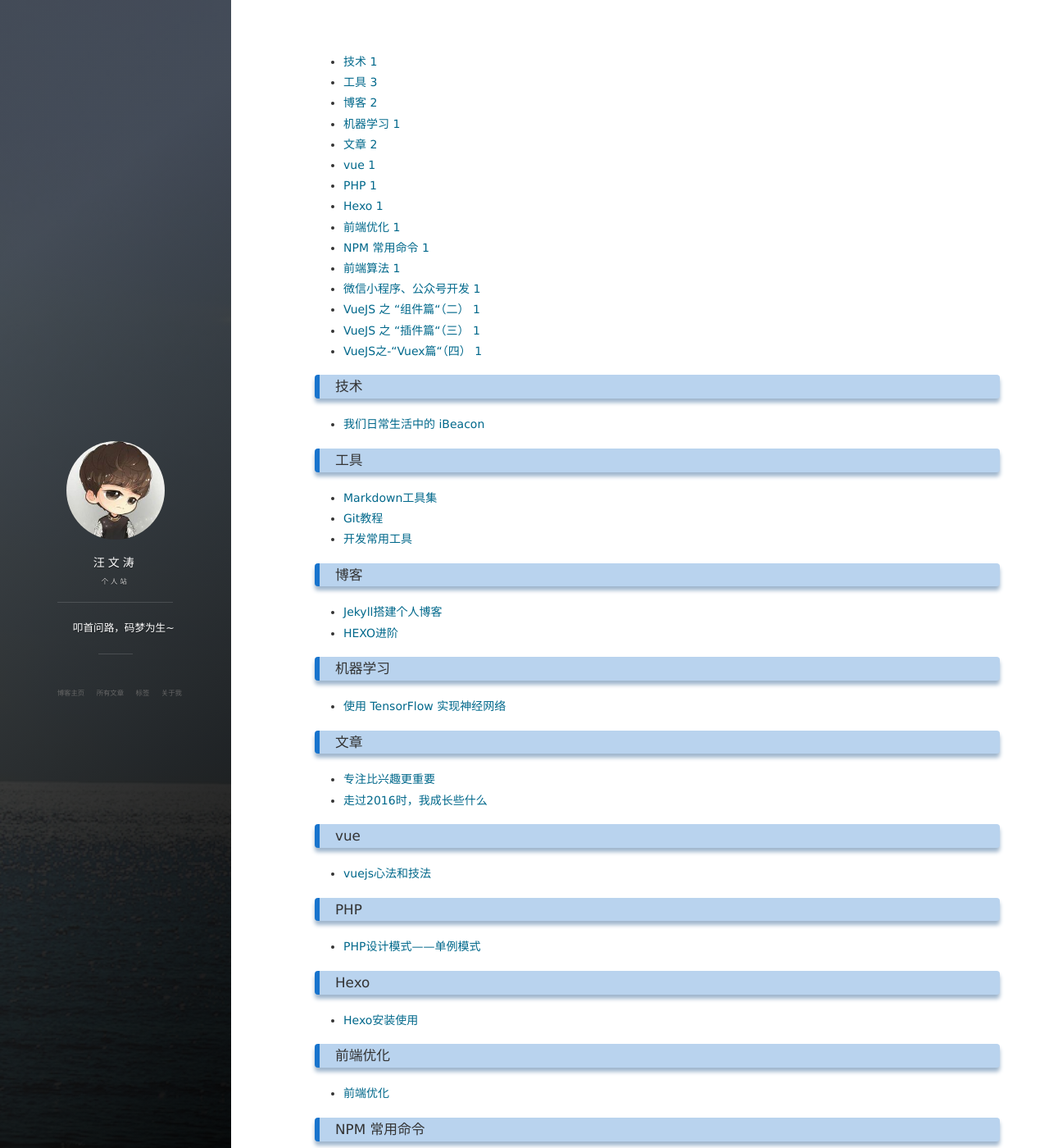
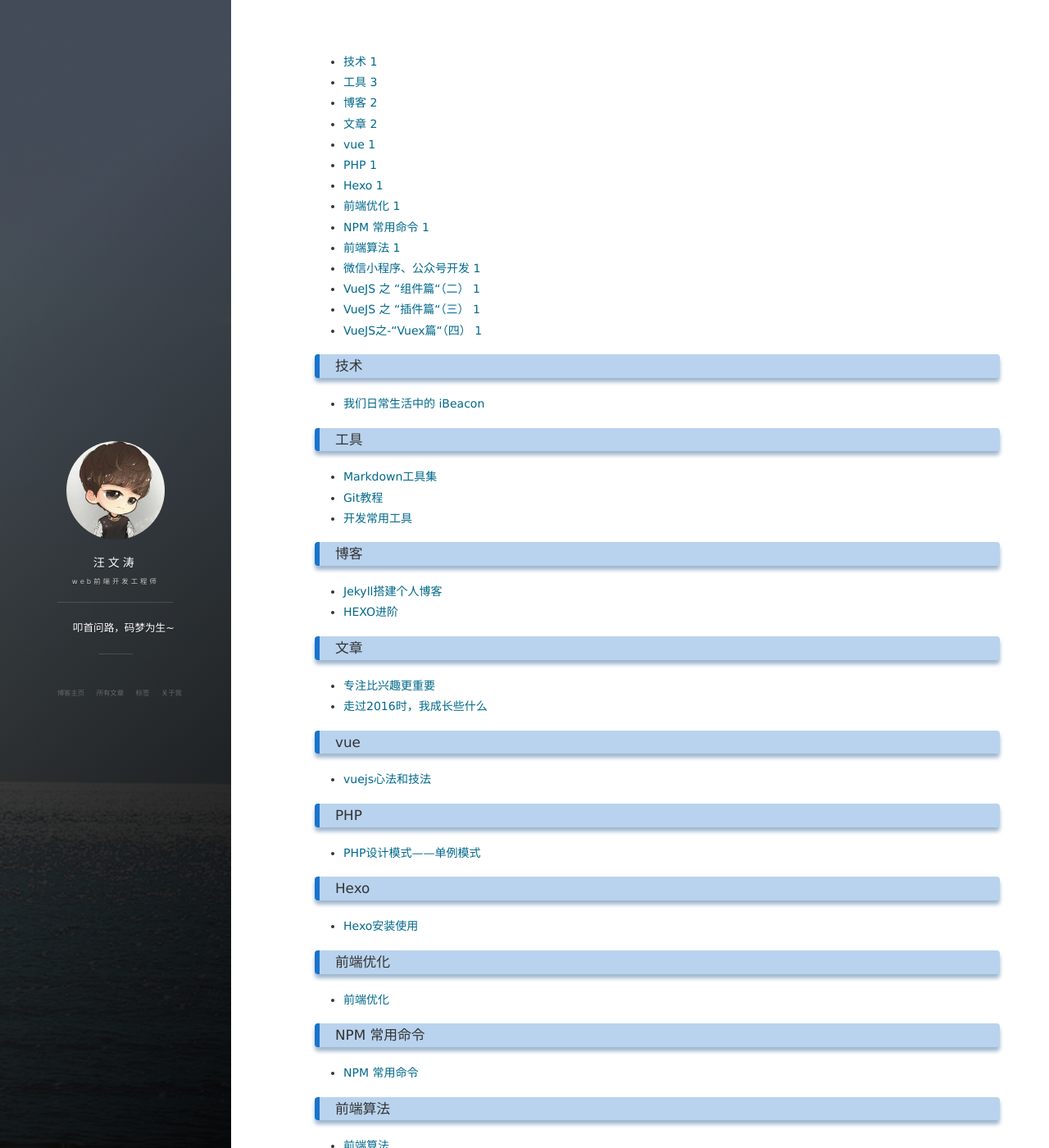
Before and after one commit to gzwwt2016/gzwwt2016.github.io, a Jekyll site: the page built from tags.html, in a window 1280 px wide and 1400 px high. Shown: the whole window at 82% size. Built offline with Jekyll 4.4.1, drawn with Linux system fonts in a browser that asks for light colours; nearby versions of some CDN libraries; comment, search, counter and statistics services are not loaded; part of the change alters nothing that is shown.

Commit message:
更新图像

````diff
--- a/_config.yml
+++ b/_config.yml
@@ -1,11 +1,11 @@
 # Basic
 title: 汪文涛
-subtitle: 个人站
+subtitle: web前端开发工程师
 description: 叩首问路，码梦为生~
 # 头像里面的标题
 avatarTitle: leopardpan
 # 头像里面的描述
-avatarDesc: iOS / 机器学习
+avatarDesc: web前端开发
 url: "http://baixin.io"
 
 # Comment
--- a/_posts/2016-11-20-neural_networks_using_TensorFlow.md
+++ /dev/null
@@ -1,528 +0,0 @@
----
-layout: post
-title: 使用 TensorFlow 实现神经网络
-date: 2016-11-20
-tags: 机器学习
----
-
-## 介绍
-
-　　一直关注 `数据科学` 、 `机器学习` 的同学，一定会经常看到或听到关于 `深度学习` 和 `神经网络` 相关信息。如果你对 `深度学习` 感兴趣，但却还没有实际动手操作过，你可以从这里得到实践。
-
-　　在本文中，我将介绍 `TensorFlow` , 帮你了解 `神经网络` 的实际作用，并使用 `TensorFlow` 来解决现实生活中的问题。 读这篇文章前，需要知道 `神经网络` 的基础知识和一些熟悉编程理念，文章中的代码是使用 `Pyhton` 编写的，所以还需要了解一些 `Python` 的基本语法，才能更有利对于文章的理解。
-
-
-<div align="center">
-	<img src="/images/posts/tfimg/logo.jpg" height="300" width="500">
-</div>
-
-
-### 目录
-
-* [什么时候应用神经网络？](#When-to-apply-neural-net)
-* [通常神经网络能解决的问题](#solve-problems)
-* [了解图像数据和主流的库来解决问题](#popular-libraries)
-* [什么是 TensorFlow？](#What-is-TensorFlow)
-* [TensorFlow 一个 典型 的 “ 流 ”](#A-typical-flow)
-* [在 TensorFlow 中实现 MLP](#MLP)
-* [TensorFlow 的限制](#Limitations-of-TensorFlow)
-* [TensorFlow 与其他库](#vs-libraries)
-* [从这里去哪里？](#Where-to-go-from-here)
-
-
-### <a name="When-to-apply-neural-net"></a>什么时候用神经网络？
-
-　　`神经网络` 已经在相当一段时间成为机器学习中的焦点。 对于 `神经网络` 和 `深度学习` 上这里有更详细的解释 [点击阅读](https://www.analyticsvidhya.com/blog/2016/08/evolution-core-concepts-deep-learning-neural-networks/) 。 其 “更深” 的功能在许多领域都有取得巨大的突破，如图像识别，语音和自然语言处理等。
-
-　　主要的问题在于如何用好 `神经网络` ？现在，每天都会有许多新发现，这个领域就像一个金矿，为了成为这个 “淘金热” 的一部分，必须记住几件事：
-
-* **首先，`神经网络` 需要有明确和翔实的数据（主要是大数据）训练**， 试着想象 `神经网络` 作为一个孩子，它一开始会观察它父母走路，然后它试图自己走，每一步就像学习执行一个特定的任务。 它可能会失败几次，但经过几次失败的尝试，它将会如何走路。所以需要为孩子提供更多的机会，如果不让它走，它可能永远不会学习如何走路。
-
-* **一些人会利用 `神经网络` 解决复杂的问题，如图像处理，**  `神经网络` 属于一类代表学习的算法，这些算法可以把复杂的问题分解为简单的形式，使他们成为可以理解的（或 “可表示”），就像吞咽食物之前的咀嚼，让我们更容易吸收和消化。这个分解的过程如果使用传统的算法来实现也可以，但是实现过程将会很困难。
-
-* **选择适当类型的 `神经网络` ，来解决问题，**  每个问题的复杂情况都不一样，所以数据决定你解决问题的方式。 例如，如果问题是序列生成的问题，`递归神经网络` 更合适。如果它是图像相关的问题，想更好地解决可以采取 `卷积神经网络`。
-
-* **最后最重要的就是 `硬件` 要求了，硬件是运行 `神经网络` 模型的关键。** 神经网被 “发现” 很久以前，他们在近年来得到推崇的主要的原因就是计算资源更好，能更大发挥它的光芒，如果你想使用 `神经网络` 解决这些现实生活中的问题，那么你得准备购买一些高端的硬件了😆！
-
-### <a name="solve-problems"></a>通常神经网络解决的问题
-
-　　神经网络是一种特殊类型的 机器学习（ML）算法。 因此，作为每个 ML 算法都遵循 数据预处理 、模型建立 和 模型评估 的工作流流程。为了简明起见，下面列出了如何处理 `神经网络` 问题的 TODO 列表。
-
-* 检查它是否为 神经网络 ，把它看成一个传统的算法问题
-* 做一个调查，哪个 神经网络 框架最适合解决这个问题
-* 定义 神经网络 框架，通过它选择对应的 编程语言 和 库
-* 将数据转换为正确的格式并分批分割
-* 根据您的需要预处理数据
-* 增强数据以增加大小并制作更好的训练模型
-* 批次供给到 神经网络
-* 训练和监测，培训和验证数据集的变化
-* 测试你的模型，并保存以备将来使用
-
-　　本文将专注于图像数据，我们从 TensorFlow 入手。
-
-### <a name="popular-libraries"></a>了解图像数据和主流的库来解决问题
-
-　　图像大多排列为 3-D 阵列，具体指 高度、宽度 和 颜色通道。例如，如果你使用电脑截屏，它将首先转换成一个 3-D 数组，然后压缩它为 '.jpeg' 或 '.png' 文件格式。
-
-　　虽然这些图像对于人类来说很容易理解，但计算机很难理解它们。 这种现象称为“语义空隙”。我们的大脑可以看看图像，并在几秒钟内读懂完整的图片。但计算机会将图像看作一个数字数组，问题来了，它想知道这是一张什么样的图像，我们应该怎么样把图像解释给机器它才能读懂？
-
-　　在早期，人们试图将图像分解为机器的 “可理解” 格式，如“模板”。例如，面部总是具有在每个人中有所保留的特定结构，例如眼睛，鼻子或我们的脸的形状。 但是这种方法将是有缺陷的，因为当要识别的对象的数量将增加到一定量级时，“模板” 将不成立。
-
-　　2012年一个深层神经网络架构赢得了 ImageNet 的挑战，从自然场景中识别对象，它在即将到来的 ImageNet 挑战中继续统治其主权，从而证明了解决图像问题的有用性。
-人们通常使用哪些 库 / 语言 来解决图像识别问题？[最近的一次调查](https://www.analyticsvidhya.com/blog/2016/08/deep-learning-path/)中，最流行的深度学习库，支持的最友好的语言有 Python ，其次是 Lua ，对 Java 和 Matlab 支持的也有。最流行的库举几个例子：
-
-* [Caffe](http://caffe.berkeleyvision.org/)
-* [DeepLearning4j](http://deeplearning4j.org/)
-* [TensorFlow](https://www.tensorflow.org/)
-* [Theano](http://www.deeplearning.net/software/theano)
-* [Torch](http://torch.ch/)
-
-现在，我们了解了图像的存储方式以及使用的常用库，让我们看看 `TensorFlow` 提供的功能。
-
-### <a name="What-is-TensorFlow"></a>什么是 TensorFlow ？
-
-让我们从官方定义开始.
-
-　　“`TensorFlow` 是一个开源软件库，用于使用数据流图进行数值计算。图中的节点表示数学运算，而图边表示在它们之间传递的多维数据阵列（也称为张量）。 灵活的架构允许您使用单一 API 将计算部署到桌面、服务器或移动设备中的一个或多个的 CPU 或 GPU 中。
-
-![](http://www.tensorfly.cn/images/tensors_flowing.gif)
-
-
-　　如果感觉这听起来太高大上，不要担心。这里有我简单的定义，`TensorFlow` 看起来没什么，只是 numpy 有些难以理解。如果你以前使用过 numpy ，理解 TensorFlow 将是手到擒来！ numpy 和 TensorFlow 之间的主要区别是 TensorFlow 遵循惰性编程范例。 TensorFlow 的操作基本上都是对 session 的操作，它首先构建一个所有操作的图形，当我们调用 session 时 TensorFlow 就开始工作了。它通过将内部数据表示转换为张量（Tensor，也称为多维数组）来构建为可扩展的。 构建计算图可以被认为是 TensorFlow 的主要成分。想更多地了解一个计算图形的数学结构，可以阅读 [这篇文章](http://colah.github.io/posts/2015-08-Backprop/) 。
-
-　　通过上面的介绍，很容易将 TensorFlow 分类为神经网络库，但它不仅仅是如此。它被设计成一个强大的神经网络库， 但它有能力做更多的事情。可以构建它为其他机器学习算法，如 决策树 或 k-最近邻，你可以从字面上理解，你可以做一切你在 numpy 上能做的事情！我们暂且称它为 “全能的 numpy” 。
-
-**使用 TensorFlow 的优点是：**
-
-* **它有一个直观的结构** ，顾名思义它有 “张量流”，你可以轻松地可视每个图中的每一个部分。
-* **轻松地在 cpu / gpu 上进行分布式计算**
-* **平台的灵活性**  。可以随时随地运行模型，无论是在移动端、服务器还是 PC 上。
-
-### <a name="A-typical-flow"></a>TensorFlow 的典型 “流”
-
-　　每个库都有自己的“实现细节”，即一种写其遵循其编码范例的方式。 例如，当实现 scikit-learn 时，首先创建所需算法的对象，然后在训练和测试集上构建一个模型获得预测，如下所示：
-
-```python
-
-# define hyperparamters of ML algorithm
-clf = svm.SVC(gamma=0.001, C=100.)
-# train
-clf.fit(X, y)
-# test
-clf.predict(X_test)
-```
-
-正如我前面所说，TensorFlow 遵循一种懒惰的方法。 在 TensorFlow 中运行程序的通常工作流程如下：
-
-* **建立一个计算图**， 任何的数学运算可以使用 TensorFlow 支撑。
-* **初始化变量**， 编译预先定义的变量
-* **创建 session**， 这是神奇的开始的地方 ！
-* **在 session 中运行图**， 编译图形被传递到 session ，它开始执行它。
-* **关闭 session**， 结束这次使用。
-
-TensoFlow 中使用的术语很少
-
-```
-placeholder：将数据输入图形的一种方法
-feed_dict：将数值传递到计算图的字典
-```
-
-让我们写一个小程序来添加两个数字！
-
-```pyhton
-
-# import tensorflow
-import tensorflow as tf
-
-# build computational graph
-a = tf.placeholder(tf.int16)
-b = tf.placeholder(tf.int16)
-
-addition = tf.add(a, b)
-
-# initialize variables
-init = tf.initialize_all_variables()
-
-# create session and run the graph
-with tf.Session() as sess:
-    sess.run(init)
-    print "Addition: %i" % sess.run(addition, feed_dict={a: 2, b: 3})
-
-# close session
-sess.close()
-```
-
-### <a name="MLP"></a>在 TensorFlow 中实现神经网络
-
-*注意：我们可以使用不同的神经网络体系结构来解决这个问题，但是为了简单起见，我们在深入实施中讨论 `前馈多层感知器`。*
-
-让我们记住对神经网络的了解。
-
-神经网络的典型实现如下：
-
-* 定义要编译的神经网络体系结构
-* 将数据传输到模型
-* 整个运行中，数据首先被分成批次，以便它可以被摄取。首先对批次进行预处理，扩增，然后送入神经网络进行训练
-* 然后，模型被逐步地训练
-* 显示特定数量的时间步长的精度
-* 训练后保存模型供将来使用
-* 在新数据上测试模型并检查其运行方式
-
-在这里，我们解决了我们深刻的学习实践中的问题 - [识别数字]，让再我们花一点时间看看问题陈述。
-
-　　我们的问题是图像识别，以识别来自给定的 28×28 图像的数字。 我们有一个图像子集用于训练，其余的用于测试我们的模型。首先下载训练和测试文件。数据集包含数据集中所有图像的压缩文件， train.csv 和 test.csv 都有相应的训练和测试图像的名称。数据集中不提供任何其他功能，只是原始图像以 “.png” 格式提供。
-
-　　如之前说的，我们将使用 TensorFlow 来创建一个神经网络模型。 所以首先在你的系统中安装 TensorFlow 。 请参考 [官方的安装指南](https://github.com/tensorflow/tensorflow/blob/master/tensorflow/g3doc/get_started/os_setup.md) 进行安装，按您的系统规格。
-
-我们将按照上述模板
-
-* 让我们来 导入所有需要的模块
-
-```python
-
-%pylab inline
-
-import os
-import numpy as np
-import pandas as pd
-from scipy.misc import imread
-from sklearn.metrics import accuracy_score
-import tensorflow as tf
-
-```
-
-* 让我们来 设置一个种子值，这样我们就可以控制我们的模型随机性
-
-```python
-
-# To stop potential randomness
-seed = 128
-rng = np.random.RandomState(seed)
-
-```
-
-* 第一步是设置目录路径，以便保管！
-
-```python
-
-root_dir = os.path.abspath('../..')
-data_dir = os.path.join(root_dir, 'data')
-sub_dir = os.path.join(root_dir, 'sub')
-
-# check for existence
-os.path.exists(root_dir)
-os.path.exists(data_dir)
-os.path.exists(sub_dir)
-
-```
-
-* 现在让我们读取我们的数据集，这些是 .csv 格式，并有一个文件名以及相应的标签
-
-```python
-
-train = pd.read_csv(os.path.join(data_dir，'Train'，'train.csv'))
-test = pd.read_csv(os.path.join（data_dir，'Test.csv'))
-sample_submission = pd.read_csv(os.path.join(data_dir，'Sample_Submission.csv'))
-train.head()
-
-```
-
-|    | 文件名 | 标签 |
-| -- |:-----:| ---:|
-|  0 | 0.png |  4  |
-|  1 | 1.png |  9  |
-|  2 | 2.png |  1  |
-|  3 | 3.png |  7  |
-|  4 | 4.png |  3  |
-
-
-* 让我们看看我们的数据是什么样子！我们读取我们的形象并显示出来。
-
-```python
-
-img_name = rng.choice(train.filename)
-filepath = os.path.join(data_dir, 'Train', 'Images', 'train', img_name)
-
-img = imread(filepath, flatten=True)
-
-pylab.imshow(img, cmap='gray')
-pylab.axis('off')
-pylab.show()
-
-```
-
-![](https://www.analyticsvidhya.com/wp-content/uploads/2016/10/3.png)
-
-上面的图像表示为 numpy 数组，如下所示
-
-![](https://www.analyticsvidhya.com/wp-content/uploads/2016/10/one.png)
-
-
-* 为了方便数据操作，让我们 的存储作为 numpy 的阵列的所有图片
-
-```python
-
-temp = []
-for img_name in train.filename:
-    image_path = os.path.join(data_dir, 'Train', 'Images', 'train', img_name)
-    img = imread(image_path, flatten=True)
-    img = img.astype('float32')
-    temp.append(img)
-
-train_x = np.stack(temp)
-
-temp = []
-for img_name in test.filename:
-    image_path = os.path.join(data_dir, 'Train', 'Images', 'test', img_name)
-    img = imread(image_path, flatten=True)
-    img = img.astype('float32')
-    temp.append(img)
-
-test_x = np.stack(temp)
-```
-
-* 由于这是典型的 ML 问题，为了测试我们的模型的正确功能，我们创建一个验证集，让我们以 70:30 的分割训练集 和 验证集
-
-```python
-
-split_size = int(train_x.shape[0]*0.7)
-
-train_x, val_x = train_x[:split_size], train_x[split_size:]
-train_y, val_y = train.label.values[:split_size], train.label.values[split_size:]
-
-```
-
-* 我们定义一些辅助函数，我们稍后在我们的程序中使用
-
-
-```python
-
-def dense_to_one_hot(labels_dense, num_classes=10):
-    """Convert class labels from scalars to one-hot vectors"""
-    num_labels = labels_dense.shape[0]
-    index_offset = np.arange(num_labels) * num_classes
-    labels_one_hot = np.zeros((num_labels, num_classes))
-    labels_one_hot.flat[index_offset + labels_dense.ravel()] = 1
-
-    return labels_one_hot
-
-def preproc(unclean_batch_x):
-    """Convert values to range 0-1"""
-    temp_batch = unclean_batch_x / unclean_batch_x.max()
-
-    return temp_batch
-
-def batch_creator(batch_size, dataset_length, dataset_name):
-    """Create batch with random samples and return appropriate format"""
-    batch_mask = rng.choice(dataset_length, batch_size)
-
-    batch_x = eval(dataset_name + '_x')[[batch_mask]].reshape(-1, 784)
-    batch_x = preproc(batch_x)
-
-    if dataset_name == 'train':
-        batch_y = eval(dataset_name).ix[batch_mask, 'label'].values
-        batch_y = dense_to_one_hot(batch_y)
-
-    return batch_x, batch_y
-
-```
-
-* 主要部分！ 让我们定义我们的神经网络架构。 我们定义一个神经网络具有 3 层，输入、隐藏 和 输出， 输入和输出中的神经元数目是固定的，因为输入是我们的 28×28 图像，并且输出是表示类的 10×1 向量。 我们在隐藏层中取 500 神经元。这个数字可以根据你的需要变化。我们把值 赋给 其余变量。 可以阅读 [神经网络的基础知识的文章](https://www.analyticsvidhya.com/blog/2016/03/introduction-deep-learning-fundamentals-neural-networks/) ，以更深的了解它是如何工作。
-
-```python
-
-### set all variables
-
-# number of neurons in each layer
-
-input_num_units = 28*28
-
-hidden_num_units = 500
-
-output_num_units = 10
-
-# define placeholders
-x = tf.placeholder(tf.float32, [None, input_num_units])
-y = tf.placeholder(tf.float32, [None, output_num_units])
-
-# set remaining variables
-epochs = 5
-batch_size = 128
-learning_rate = 0.01
-
-### define weights and biases of the neural network (refer this article if you don't understand the terminologies)
-
-weights = {
-    'hidden': tf.Variable(tf.random_normal([input_num_units, hidden_num_units], seed=seed)),
-    'output': tf.Variable(tf.random_normal([hidden_num_units, output_num_units], seed=seed))
-}
-
-biases = {
-    'hidden': tf.Variable(tf.random_normal([hidden_num_units], seed=seed)),
-    'output': tf.Variable(tf.random_normal([output_num_units], seed=seed))
-}
-
-```
-
-* 现在创建我们的神经网络计算图
-
-```python
-
-hidden_layer = tf.add(tf.matmul(x, weights['hidden']), biases['hidden'])
-hidden_layer = tf.nn.relu(hidden_layer)
-
-output_layer = tf.matmul(hidden_layer, weights['output']) + biases['output']
-
-```
-
-* 此外，我们需要定义神经网络的成本
-
-```python
-
-cost = tf.reduce_mean(tf.nn.softmax_cross_entropy_with_logits(output_layer, y))
-
-```
-
-* 设置优化器，即我们的反向传播算法。 这里我们使用 [Adam](https://arxiv.org/abs/1412.6980) ，这是梯度下降算法的高效变体。 有在 tensorflow 可用许多其它优化（参照 [此处](https://www.tensorflow.org/versions/r0.11/api_docs/python/train.html#optimizers) ）
-
-```python
-
-optimizer = tf.train.AdamOptimizer(learning_rate=learning_rate).minimize(cost)
-
-```
-* 定义我们的神经网络结构后，让我们来 初始化所有的变量
-
-```python
-
-init = tf.initialize_all_variables()
-
-```
-
-* 现在让我们创建一个 Session ，并在 Session 中运行我们的神经网络。我们还验证我们创建的验证集的模型准确性
-
-```python
-
-with tf.Session() as sess:
-    # create initialized variables
-    sess.run(init)
-
-    ### for each epoch, do:
-    ###   for each batch, do:
-    ###     create pre-processed batch
-    ###     run optimizer by feeding batch
-    ###     find cost and reiterate to minimize
-
-    for epoch in range(epochs):
-        avg_cost = 0
-        total_batch = int(train.shape[0]/batch_size)
-        for i in range(total_batch):
-            batch_x, batch_y = batch_creator(batch_size, train_x.shape[0], 'train')
-            _, c = sess.run([optimizer, cost], feed_dict = {x: batch_x, y: batch_y})
-
-            avg_cost += c / total_batch
-
-        print "Epoch:", (epoch+1), "cost =", "{:.5f}".format(avg_cost)
-
-    print "\nTraining complete!"
-
-
-    # find predictions on val set
-    pred_temp = tf.equal(tf.argmax(output_layer, 1), tf.argmax(y, 1))
-    accuracy = tf.reduce_mean(tf.cast(pred_temp, "float"))
-    print "Validation Accuracy:", accuracy.eval({x: val_x.reshape(-1, 784), y: dense_to_one_hot(val_y.values)})
-
-    predict = tf.argmax(output_layer, 1)
-    pred = predict.eval({x: test_x.reshape(-1, 784)})
-```
-
-这将是上面代码的输出
-
-```python
-
-Epoch: 1 cost = 8.93566
-Epoch: 2 cost = 1.82103
-Epoch: 3 cost = 0.98648
-Epoch: 4 cost = 0.57141
-Epoch: 5 cost = 0.44550
-
-Training complete!
-Validation Accuracy: 0.952823
-
-```
-
-* 验证我们自己的眼睛，让我们来 想象它的预言
-
-```python
-
-img_name = rng.choice(test.filename)
-filepath = os.path.join(data_dir, 'Train', 'Images', 'test', img_name)
-
-img = imread(filepath, flatten=True)
-
-test_index = int(img_name.split('.')[0]) - 49000
-
-print "Prediction is: ", pred[test_index]
-
-pylab.imshow(img, cmap='gray')
-pylab.axis('off')
-pylab.show()
-
-```
-
-```python
-
-Prediction is:  8
-
-```
-
-![](https://www.analyticsvidhya.com/wp-content/uploads/2016/10/8.png)
-
-
-* 我们看到的模型性能是相当不错！ 现在让我们 创建一个提交
-
-```python
-
-sample_submission.filename = test.filename
-
-sample_submission.label = pred
-
-sample_submission.to_csv(os.path.join(sub_dir, 'sub01.csv'), index=False)
-
-```
-
-　　终于完成了！ 我们刚刚创建了自己的训练神经网络！
-
-### <a name="Limitations-of-TensorFlow"></a>TensorFlow 的限制
-
-* 尽管 TensorFlow 是强大的，它仍然是一个低水平库，例如，它可以被认为是机器级语言，但对于大多数功能，您需要自己去模块化和高级接口，如 keras
-* 它仍然在继续开发和维护，这是多么👍啊！
-* 它取决于你的硬件规格，配置越高越好
-* 不是所有变成语言能使用它的 API 。
-* TensorFlow 中仍然有很多库需要手动导入，比如 OpenCL 支持。
-
-上面提到的大多数是在 TensorFlow 开发人员的愿景，他们已经制定了一个路线图，计划库未来应该如何开发。
-
-### <a name="vs-libraries"></a>TensorFlow 与其他库
-
-　　TensorFlow 建立在类似的原理，如使用数学计算图表的 Theano 和 Torch，但是随着分布式计算的额外支持，TensorFlow 更好地解决复杂的问题。 此外，TensorFlow 模型的部署已经被支持，这使得它更容易用于工业目的，打开一些商业的三方库，如 Deeplearning4j ，H2O 和 Turi。 TensorFlow 有用于 Python，C ++ 和 Matlab 的 API 。 最近还出现了对 Ruby 和 R 等其他语言的支持。因此，TensorFlow 试图获得通用语言支持。
-
-### <a name="Where-to-go-from-here"></a>从这里去哪里？
-
-　　以上你看到了如何用 TensorFlow 构建一个简单的神经网络，这段代码是为了让人们了解如何开始实现 TensorFlow。 要解决更复杂的现实生活中的问题，你必须在这篇文章的基础上在调整一些代码才行。
-
-　　许多上述功能可以被抽象为给出无缝的端到端工作流，如果你使用 scikit-learn ，你可能知道一个高级库如何抽象“底层”实现，给终端用户一个更容易的界面。尽管 TensorFlow 已经提取了大多数实现，但是也有更高级的库，如 TF-slim 和 TFlearn。
-
-### 参考资源
-* [TensorFlow 官方库](https://github.com/tensorflow/tensorflow)
-* Rajat Monga（TensorFlow技术负责人） [“TensorFlow为大家”](https://youtu.be/wmw8Bbb_eIE)  的视频
-* [一个专用资源的策划列表](https://github.com/jtoy/awesome-tensorflow/#github-projects)
-
-### 关于原文
-
-感谢原文作者 [Faizan Shaikh](https://www.analyticsvidhya.com/blog/author/jalfaizy/) 的分享，
-这篇文章是在 [An Introduction to Implementing Neural Networks using TensorFlow](https://www.analyticsvidhya.com/blog/2016/10/an-introduction-to-implementing-neural-networks-using-tensorflow/) 的基础上做的翻译和局部调整，如果发现翻译中有不对或者歧义的的地方欢迎在下面评论里提问，我会加以修正 。
-
-
-
-<br>
-转载请注明：[潘柏信的博客](http://baixin) » [使用 TensorFlow 实现神经网络](http://baixin.io/2016/11/neural_networks_using_TensorFlow/)
````
